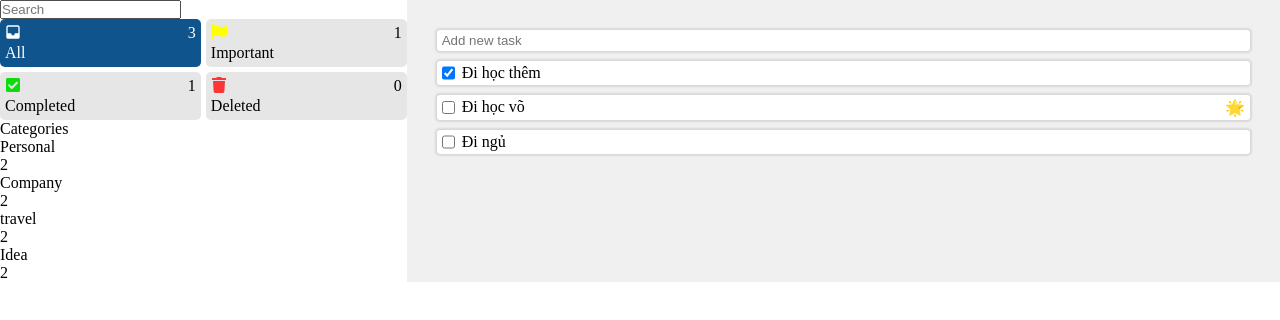
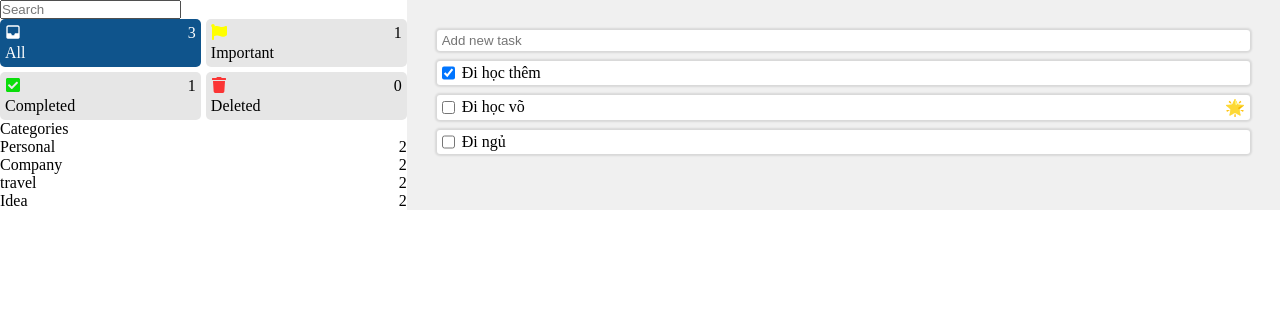
Before and after one commit to shin-tran/todo-app, a React (Vite) app: page / in a window 1280 px wide. Shown: the top 320 px of the page. Built offline with nearby package versions, Linux system fonts and the light colour scheme.

Commit message:
style for CategoryList

```diff
--- a/src/components/CategoryList.jsx
+++ b/src/components/CategoryList.jsx
@@ -1,4 +1,5 @@
 import React from "react";
+import "../styles/CategoryList.css";
 
 const CategoryList = () => {
   const categoryItem = [
@@ -13,8 +14,8 @@ const CategoryList = () => {
       <div>
         {categoryItem.map((item) => {
           return (
-            <div key={item.id}>
-              <p>{item.label}</p>
+            <div key={item.id} className="category-item">
+              <p className="category-name">{item.label}</p>
               <p>2</p>
             </div>
           );
--- /dev/null
+++ b/src/styles/CategoryList.css
@@ -0,0 +1,4 @@
+.category-item {
+  display: flex;
+  justify-content: space-between;
+}
```
